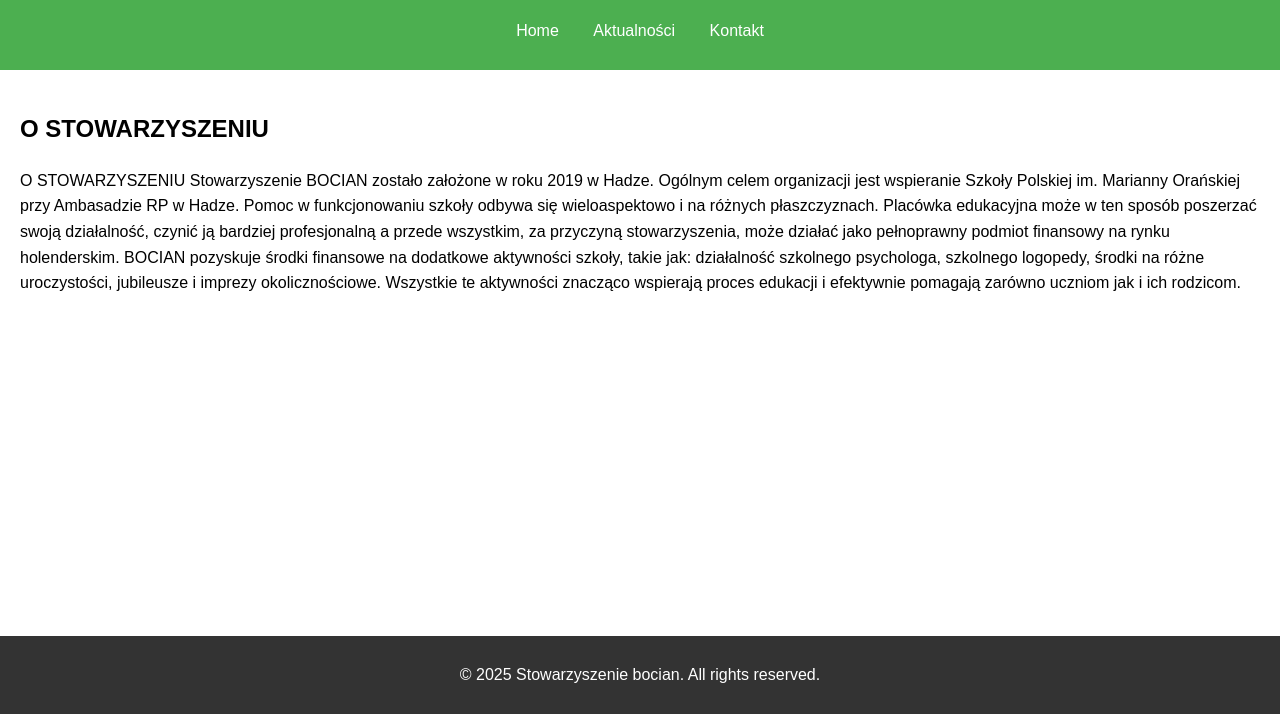
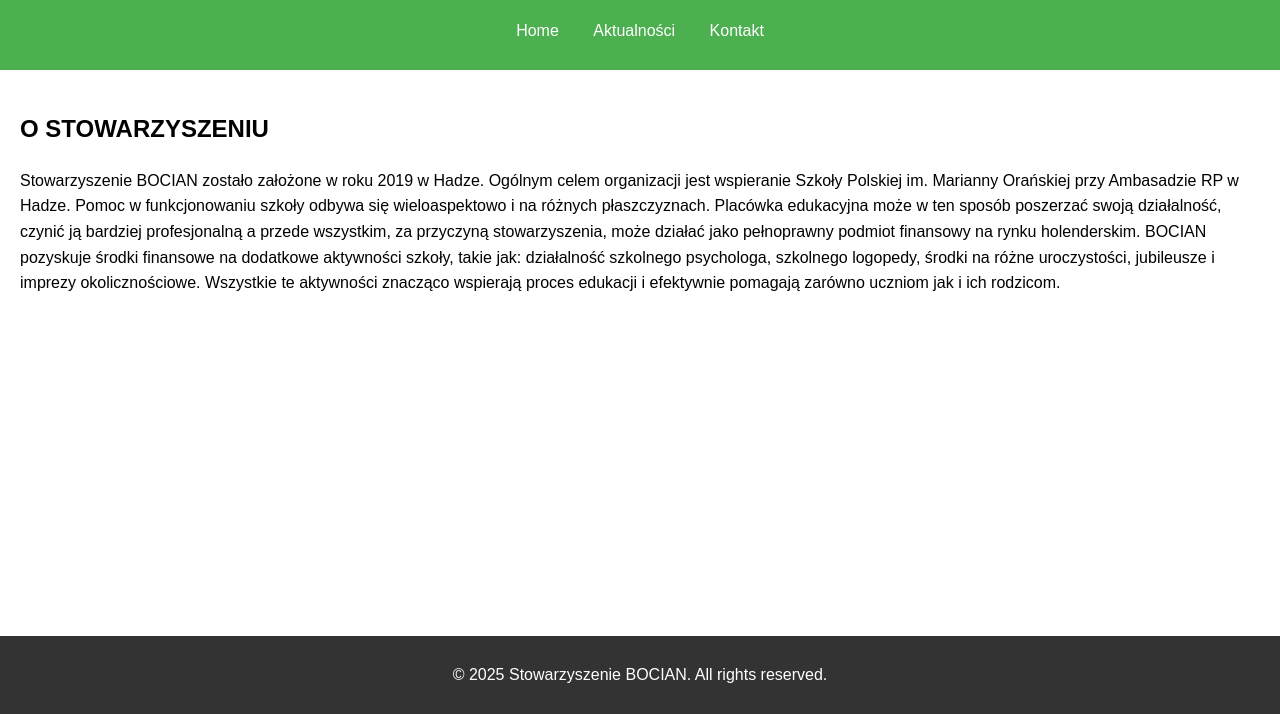
Before and after one commit to wfm125m/STOWARZYSZENIE-BOCIAN, a plain HTML site: page index.html in a window 1280 px wide. Shown: the part 86-800 px from the top of the page. Drawn offline with Linux system fonts and the light colour scheme.

Commit message:
Update index.html

```diff
--- a/index.html
+++ b/index.html
@@ -20,13 +20,13 @@
     <main>
         <section>
             <h2>O STOWARZYSZENIU</h2>
-            <p>O STOWARZYSZENIU
+            <p>
 
 Stowarzyszenie BOCIAN zostało założone w roku 2019 w Hadze. Ogólnym celem organizacji jest wspieranie Szkoły Polskiej im. Marianny Orańskiej przy Ambasadzie RP w Hadze. Pomoc w funkcjonowaniu szkoły odbywa się wieloaspektowo i na różnych płaszczyznach. Placówka edukacyjna może w ten sposób poszerzać swoją działalność, czynić ją bardziej profesjonalną a przede wszystkim, za przyczyną stowarzyszenia, może działać jako pełnoprawny podmiot finansowy na rynku holenderskim. BOCIAN pozyskuje środki finansowe na dodatkowe aktywności szkoły, takie jak: działalność szkolnego psychologa, szkolnego logopedy, środki na różne uroczystości, jubileusze i imprezy okolicznościowe. Wszystkie te aktywności znacząco wspierają proces edukacji i efektywnie pomagają zarówno uczniom jak i ich rodzicom.</p>
         </section>
     </main>
     <footer>
-        <p>&copy; 2025 Stowarzyszenie bocian. All rights reserved.</p>
+        <p>&copy; 2025 Stowarzyszenie BOCIAN. All rights reserved.</p>
     </footer>
 </body>
 </html>
```
